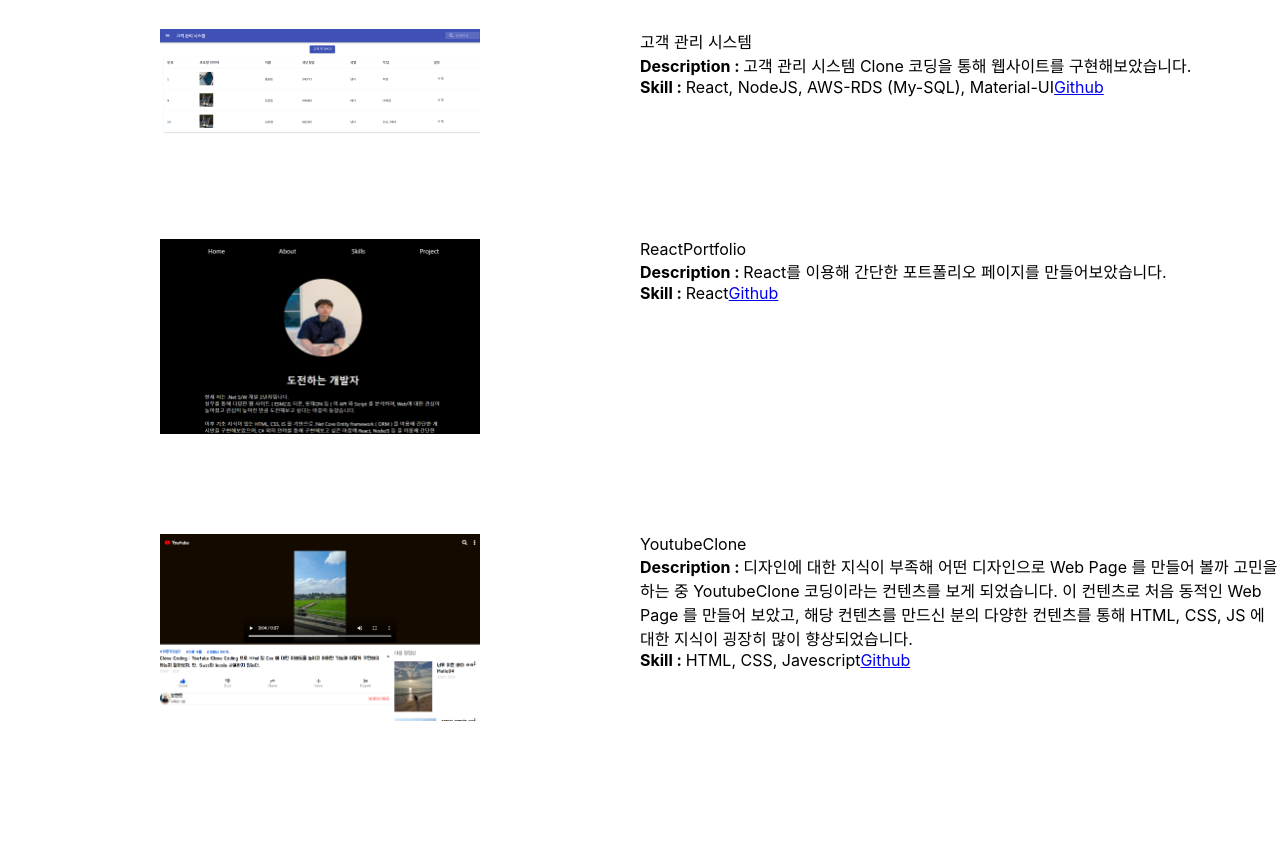
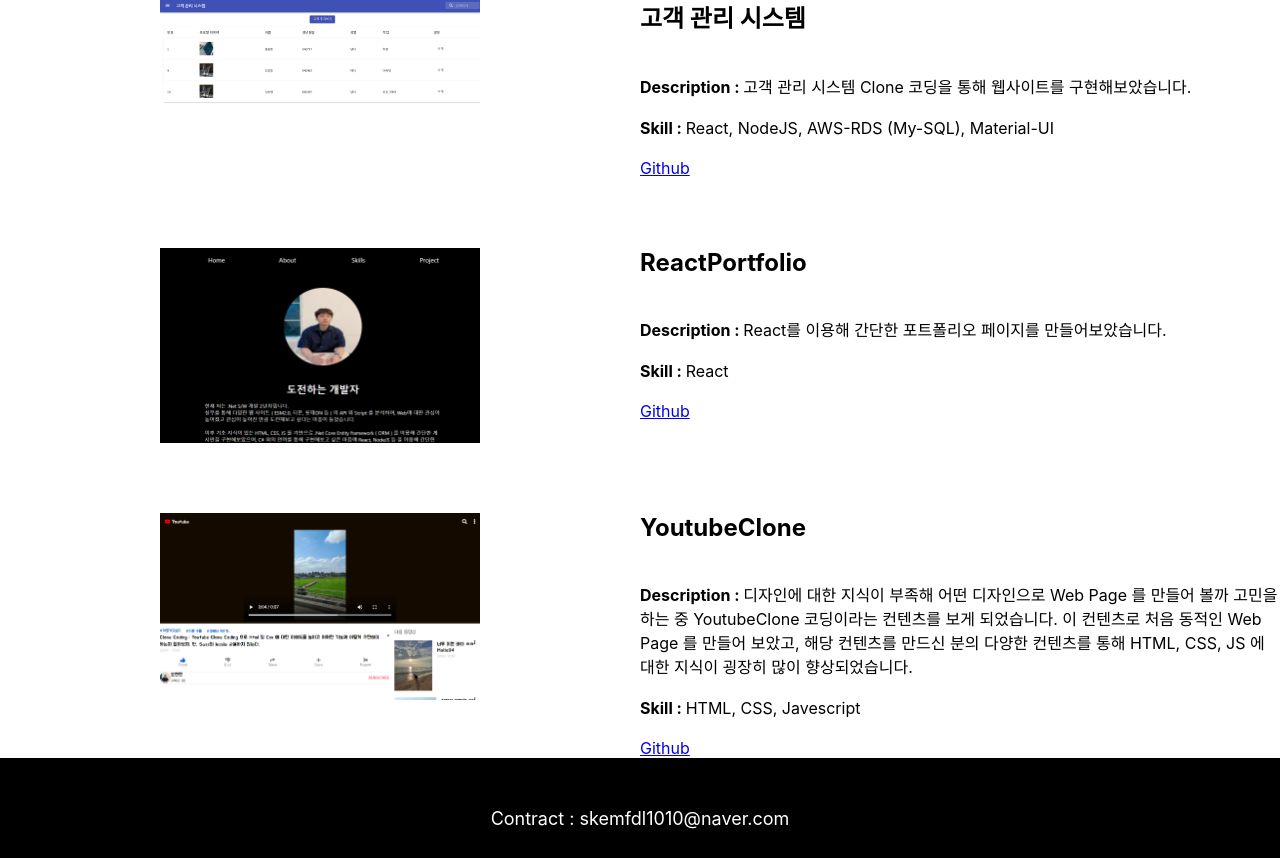
Before and after one commit to ohhyunmin/React_Portfolio, a React (Create React App) app: page / in a window 1280 px wide. Shown: the part 803-1661 px from the top of the page. Before the commit the page ends 1524 px from the top, so only its background shows below. Built offline with nearby package versions, Linux system fonts and the light colour scheme.

Commit message:
UI 수정

```diff
--- a/package.json
+++ b/package.json
@@ -40,5 +40,5 @@
   "devDependencies": {
     "gh-pages": "^3.1.0"
   },
-  "homepage": "https://github.com/ohhyunmin/React_Portfolio"
+  "homepage": "."
 }
--- a/src/App.css
+++ b/src/App.css
@@ -53,7 +53,7 @@
 
 .item > div {
   width: 50%;
-  margin-top: 100px;
+  margin-top: 50px;
 }
 
 .portfolio_img > img {
@@ -79,6 +79,7 @@
   background-color: black;
   color: white;
   text-align: center;
+  margin-bottom: 20px;
 }
 
 .App-main-About-Section {
@@ -86,3 +87,17 @@
   margin: auto;
   text-align: left;
 }
+
+.App_Footer{
+  height: 80px;
+  font-size: large;
+  color: white;
+  background-color: black;
+  display:flex;
+  align-items: center;
+  justify-content: center;
+}
+
+.item{
+  margin-bottom: 20px;
+}
--- a/src/App.js
+++ b/src/App.js
@@ -1,6 +1,7 @@
 import React, {Component} from 'react';
-import Header from './Components/Header';
-import Main from './Components/Main';
+import Header from './Components/Header.js';
+import Main from './Components/Main.js';
+import Footer from './Components/Footer.js';
 
 class App extends Component {
     render(){
@@ -8,9 +9,8 @@ class App extends Component {
       <div className="App">
         <Header></Header>
         <Main></Main>
-
+        <Footer></Footer>
       </div>
-
     );
   }
 }
--- /dev/null
+++ b/src/Components/Footer.js
@@ -0,0 +1,14 @@
+import React, {Component} from 'react';
+import '../App.css';
+
+class Footer extends Component {
+    render(){
+    return (
+        <div className="App_Footer">
+            <div className="App_Footer_content">Contract : skemfdl1010@naver.com</div>
+        </div>
+        );
+    }
+}
+
+export default Footer;
--- a/src/Components/Main.js
+++ b/src/Components/Main.js
@@ -1,7 +1,7 @@
 import React, {Component} from 'react';
 import '../App.css';
 import MainImage from '../Img/MainImage.png'
-import ReadPortfolioList from './ReadPortfolioList';
+import ReadPortfolioList from './ReadPortfolioList.js';
 
 class Main extends Component {
     render(){
@@ -10,7 +10,7 @@ class Main extends Component {
         <div className="App-main-Main" id="App-main-Main">
           <img src={MainImage} className="MainImage" alt="" />
         </div>
-        <div className="App-main-About">
+        <div className="App-main-About" id="App-main-About">
           <h1>
             도전하는 개발자
           </h1><br/>
--- a/src/Components/ReadPortfolioList.js
+++ b/src/Components/ReadPortfolioList.js
@@ -26,11 +26,11 @@ class ReadPortfolioList extends Component {
                 <img src={this.state.portfolioList[i].image} alt=""/>
               </div>
               <div className="portfolio_cont">
+              <h2>{this.state.portfolioList[i].title}</h2><br/><br/>
                 <p>
-                    {this.state.portfolioList[i].title}<br/>
-                    <b>Description : </b>{this.state.portfolioList[i].desc}<br/>
-                    <b>Skill : </b>{this.state.portfolioList[i].skill}
-                  <a href={this.state.portfolioList[i].link}>Github</a>
+                    <b>Description : </b>{this.state.portfolioList[i].desc}<br/><br/>
+                    <b>Skill : </b>{this.state.portfolioList[i].skill}<br/><br/>
+                    <a href={this.state.portfolioList[i].link}>Github</a>
                 </p>
               </div>
             </li>);
```
Also changed, not shown: 1 other file (tests, documents, lock files or other folders).
